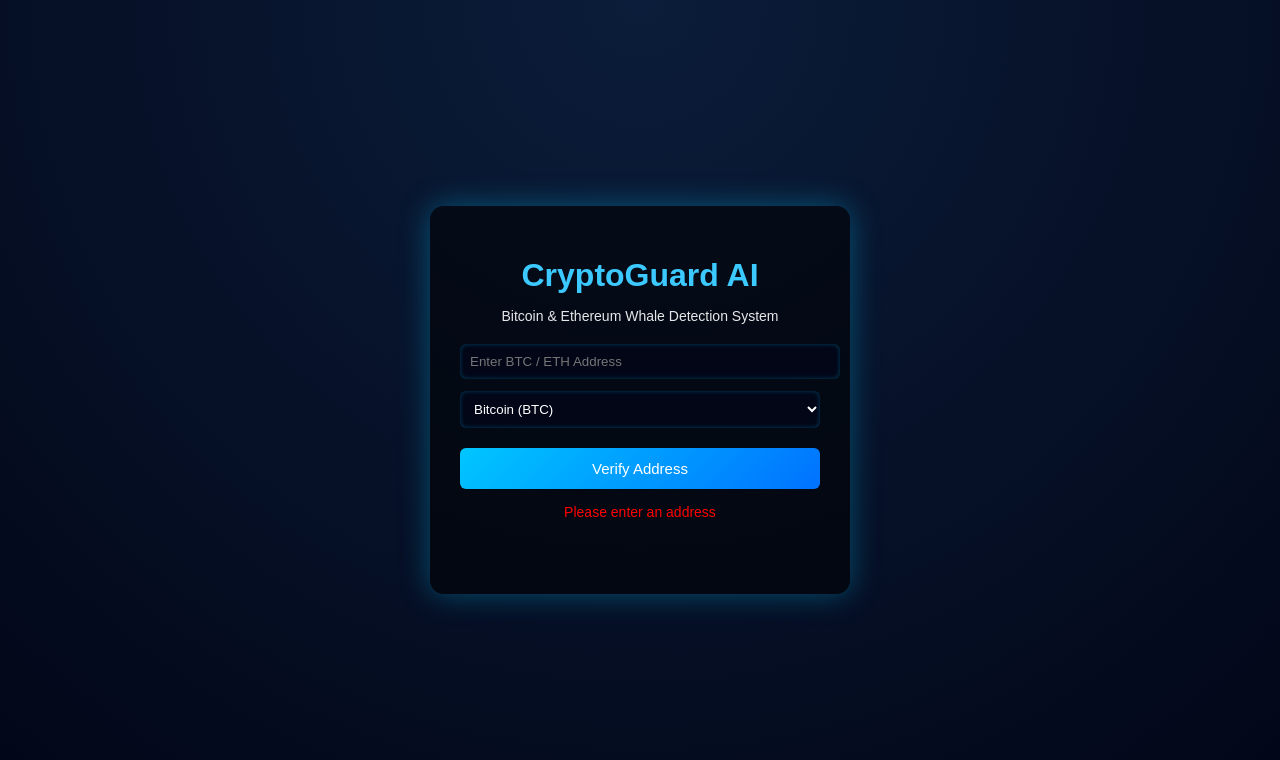
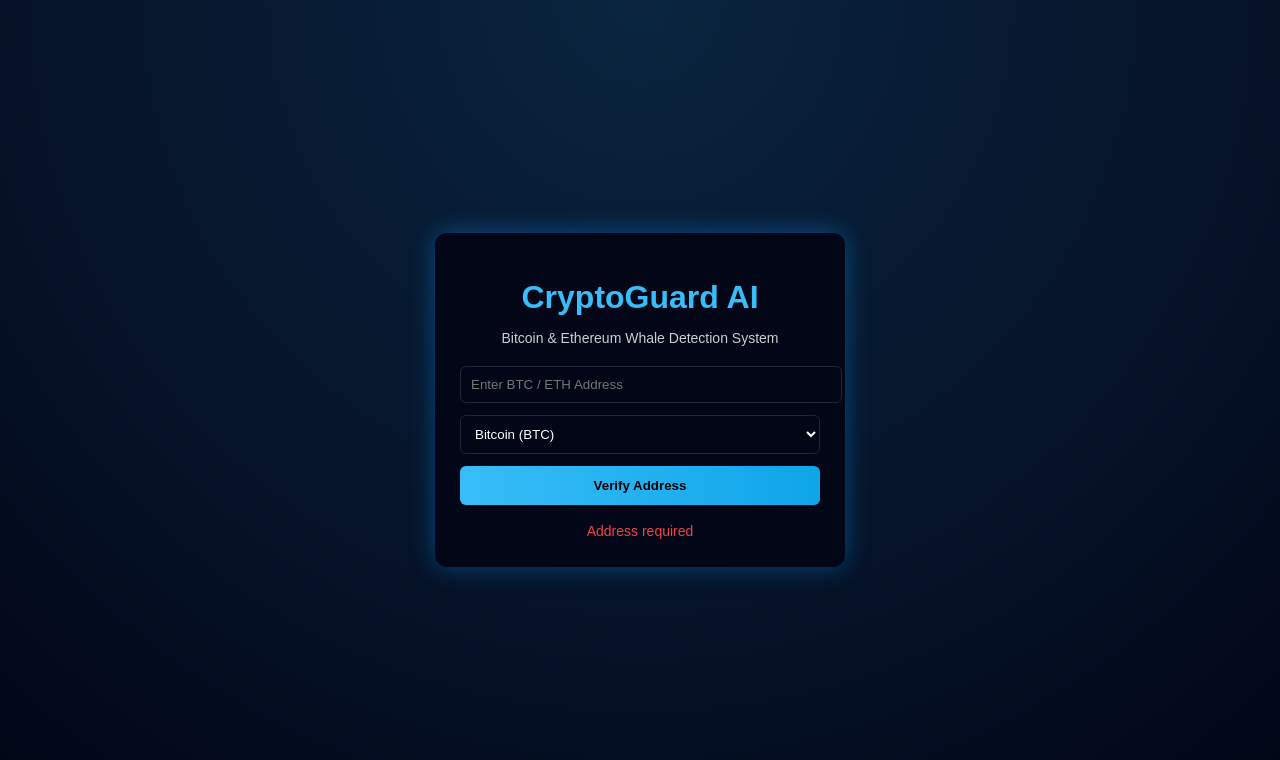
Before and after one commit to hemazzz/cryptoguard-ai-cloud, a plain HTML site: page frontend/index.html in a window 1280 px wide. Both pictures are taken after a click on the button "Verify Address". Drawn offline with Linux system fonts and the light colour scheme.

Commit message:
Fix frontend UI + JS and backend ETH/BTC logic

```diff
--- a/frontend/index.html
+++ b/frontend/index.html
@@ -2,40 +2,38 @@
 <html lang="en">
 <head>
   <meta charset="UTF-8" />
+  <title>CryptoGuard AI</title>
   <meta name="viewport" content="width=device-width, initial-scale=1.0" />
-  <title>CryptoGuard AI</title>
-
-  <link rel="stylesheet" href="style.css" />
 
   <style>
     body {
       margin: 0;
       height: 100vh;
+      background: radial-gradient(circle at top, #0a2540, #020617);
       font-family: Arial, sans-serif;
-      background: radial-gradient(circle at top, #0b1d3a, #020617);
       display: flex;
+      justify-content: center;
       align-items: center;
-      justify-content: center;
-      color: white;
+      color: #fff;
     }
 
-    .container {
-      background: rgba(0, 0, 0, 0.55);
-      padding: 30px;
+    .card {
       width: 360px;
-      border-radius: 14px;
-      box-shadow: 0 0 30px rgba(0, 200, 255, 0.35);
+      padding: 25px;
+      background: #020617;
+      border-radius: 12px;
+      box-shadow: 0 0 25px rgba(0, 153, 255, 0.4);
       text-align: center;
     }
 
     h1 {
-      margin-bottom: 6px;
-      color: #3cc9ff;
+      color: #38bdf8;
+      margin-bottom: 5px;
     }
 
     p {
       font-size: 14px;
-      opacity: 0.9;
+      opacity: 0.8;
       margin-bottom: 20px;
     }
 
@@ -47,57 +45,121 @@
       border: none;
       outline: none;
       background: #020617;
-      color: white;
-      box-shadow: inset 0 0 5px rgba(0, 200, 255, 0.3);
+      color: #fff;
+      border: 1px solid #1e293b;
     }
 
     button {
       width: 100%;
       padding: 12px;
-      background: linear-gradient(135deg, #00c6ff, #0072ff);
+      background: linear-gradient(90deg, #38bdf8, #0ea5e9);
       border: none;
       border-radius: 6px;
-      color: white;
-      font-size: 15px;
+      color: #000;
+      font-weight: bold;
       cursor: pointer;
-      margin-top: 8px;
     }
 
     button:hover {
       opacity: 0.9;
     }
 
-    #result {
+    .result {
       margin-top: 15px;
-      white-space: pre-line;
       font-size: 14px;
-      min-height: 60px;
+      line-height: 1.6;
+    }
+
+    .error {
+      color: #ef4444;
+    }
+
+    .success {
+      color: #22c55e;
     }
   </style>
 </head>
 
 <body>
 
-  <div class="container">
+  <div class="card">
     <h1>CryptoGuard AI</h1>
     <p>Bitcoin & Ethereum Whale Detection System</p>
 
-    <input
-      type="text"
-      id="address"
-      placeholder="Enter BTC / ETH Address"
-    />
+    <input id="address" placeholder="Enter BTC / ETH Address" />
 
     <select id="chain">
       <option value="BTC">Bitcoin (BTC)</option>
       <option value="ETH">Ethereum (ETH)</option>
     </select>
 
-    <button id="verifyBtn">Verify Address</button>
+    <button onclick="verifyAddress()">Verify Address</button>
 
-    <div id="result"></div>
+    <div id="output" class="result"></div>
   </div>
 
-  <script src="script.js"></script>
+  <script>
+    const API_BASE = "https://cryptoguard-ai-cloud-1.onrender.com";
+
+    function isValidBTC(addr) {
+      return /^[13][a-km-zA-HJ-NP-Z1-9]{25,34}$/.test(addr);
+    }
+
+    function isValidETH(addr) {
+      return /^0x[a-fA-F0-9]{40}$/.test(addr);
+    }
+
+    async function verifyAddress() {
+      const address = document.getElementById("address").value.trim();
+      const chain = document.getElementById("chain").value;
+      const output = document.getElementById("output");
+
+      output.innerHTML = "";
+
+      if (!address) {
+        output.innerHTML = `<span class="error">Address required</span>`;
+        return;
+      }
+
+      if (chain === "BTC" && !isValidBTC(address)) {
+        output.innerHTML = `<span class="error">Invalid BTC address</span>`;
+        return;
+      }
+
+      if (chain === "ETH" && !isValidETH(address)) {
+        output.innerHTML = `<span class="error">Invalid ETH address</span>`;
+        return;
+      }
+
+      output.innerHTML = "Checking blockchain data...";
+
+      try {
+        const res = await fetch(`${API_BASE}/verify`, {
+          method: "POST",
+          headers: { "Content-Type": "application/json" },
+          body: JSON.stringify({ address, chain })
+        });
+
+        const data = await res.json();
+
+        if (!res.ok) {
+          output.innerHTML = `<span class="error">${data.detail || "API error"}</span>`;
+          return;
+        }
+
+        output.innerHTML = `
+          <div class="success">
+            Chain: ${data.chain}<br>
+            Balance: ${data.balance}<br>
+            Transactions: ${data.transactions}<br>
+            Status: ${data.result}
+          </div>
+        `;
+      } catch (err) {
+        output.innerHTML = `<span class="error">Backend not reachable</span>`;
+      }
+    }
+  </script>
+
 </body>
 </html>
--- a/frontend/script.js
+++ b/frontend/script.js
@@ -1,67 +1,54 @@
-document.addEventListener("DOMContentLoaded", () => {
-  const addressInput = document.getElementById("address");
-  const chainSelect = document.getElementById("chain");
-  const verifyBtn = document.getElementById("verifyBtn");
+const API_URL = "https://cryptoguard-ai-cloud-1.onrender.com/verify";
+
+async function verifyAddress() {
+  const address = document.getElementById("address").value.trim();
+  const chain = document.getElementById("chain").value;
   const resultBox = document.getElementById("result");
 
-  verifyBtn.addEventListener("click", async () => {
-    const address = addressInput.value.trim();
-    const chain = chainSelect.value; // BTC or ETH
+  resultBox.style.color = "#00ff9c";
+  resultBox.innerText = "Checking address...";
 
   if (!address) {
     resultBox.style.color = "red";
-      resultBox.innerText = "Please enter an address";
+    resultBox.innerText = "Address required";
     return;
   }
 
-    resultBox.style.color = "#00e0ff";
-    resultBox.innerText = "Checking blockchain data...";
-
   try {
-      const response = await fetch(
-        "https://cryptoguard-ai-cloud-1.onrender.com/verify",
-        {
+    const response = await fetch(API_URL, {
       method: "POST",
-          headers: {
-            "Content-Type": "application/json"
-          },
+      headers: { "Content-Type": "application/json" },
       body: JSON.stringify({
         address: address,
         chain: chain
       })
-        }
-      );
-
-      if (!response.ok) {
-        throw new Error("Server error");
-      }
+    });
 
     const data = await response.json();
 
-      // 🔥 GUARANTEED SAFE VALUES (no undefined)
-      const txCount =
-        data.transactions !== undefined ? data.transactions : "N/A";
-
+    // 🔥 SAFE FIELD MAPPING (BTC + ETH)
     const balance =
       data.balance !== undefined ? data.balance : "N/A";
 
-      const result =
-        data.result !== undefined ? data.result : "N/A";
+    const transactions =
+      data.transactions ??
+      data.tx_count ??
+      data.n_tx ??
+      "N/A";
 
-      const chainName =
-        data.chain !== undefined ? data.chain : chain;
+    const status =
+      data.result ?? data.status ?? "N/A";
 
     resultBox.style.color = "#00ff9c";
     resultBox.innerText =
-        "Chain: " + chainName + "\n" +
+      "Chain: " + data.chain + "\n" +
       "Balance: " + balance + "\n" +
-        "Transactions: " + txCount + "\n" +
-        "Status: " + result;
+      "Transactions: " + transactions + "\n" +
+      "Status: " + status;
 
-    } catch (error) {
-      console.error(error);
+  } catch (err) {
     resultBox.style.color = "red";
-      resultBox.innerText = "Error connecting to backend";
+    resultBox.innerText = "Backend error / API down";
+    console.error(err);
   }
-  });
-});
+}
```
Also changed, not shown: 1 other file. Lines whose indentation alone changed are shown as unchanged.
